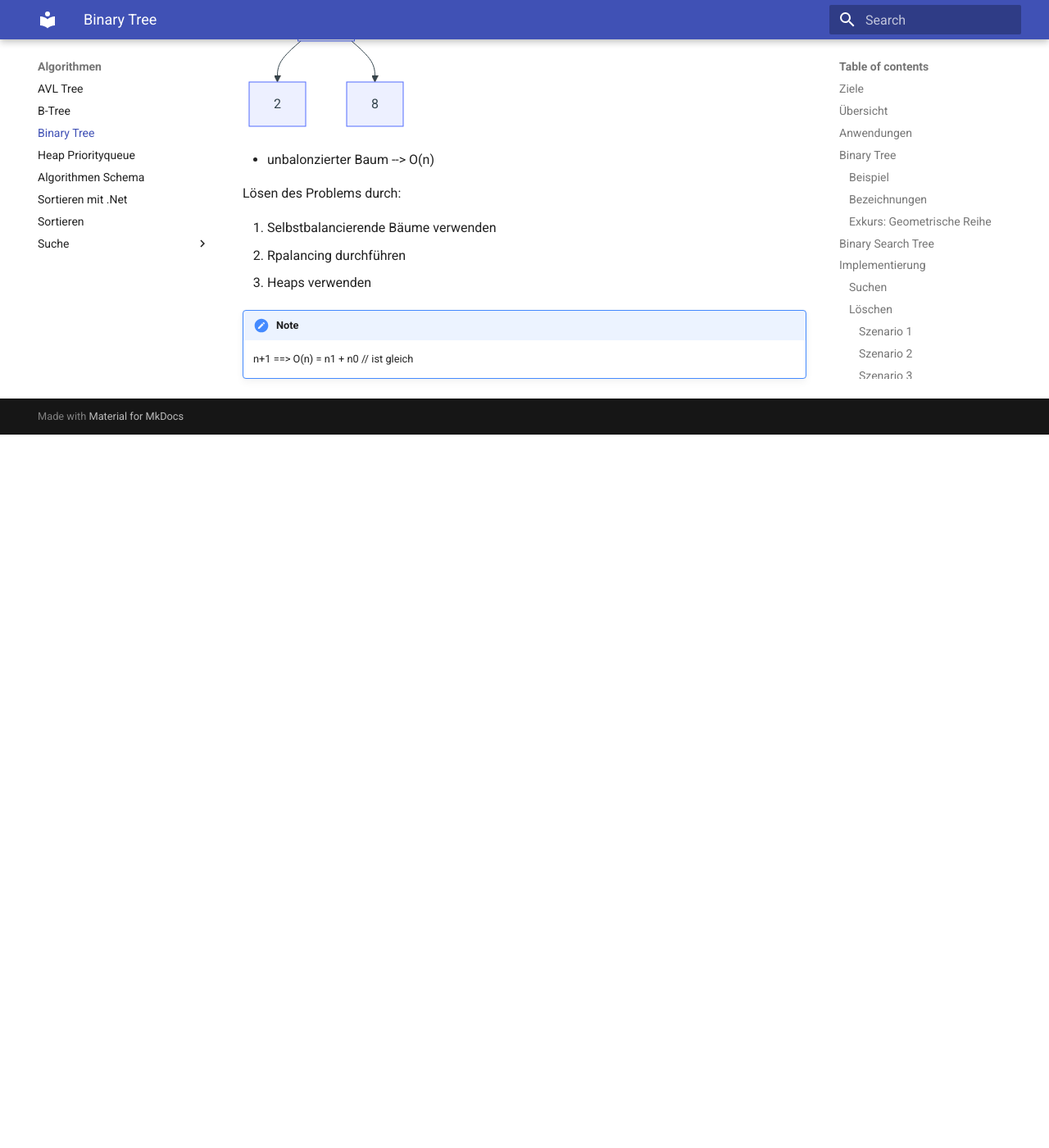
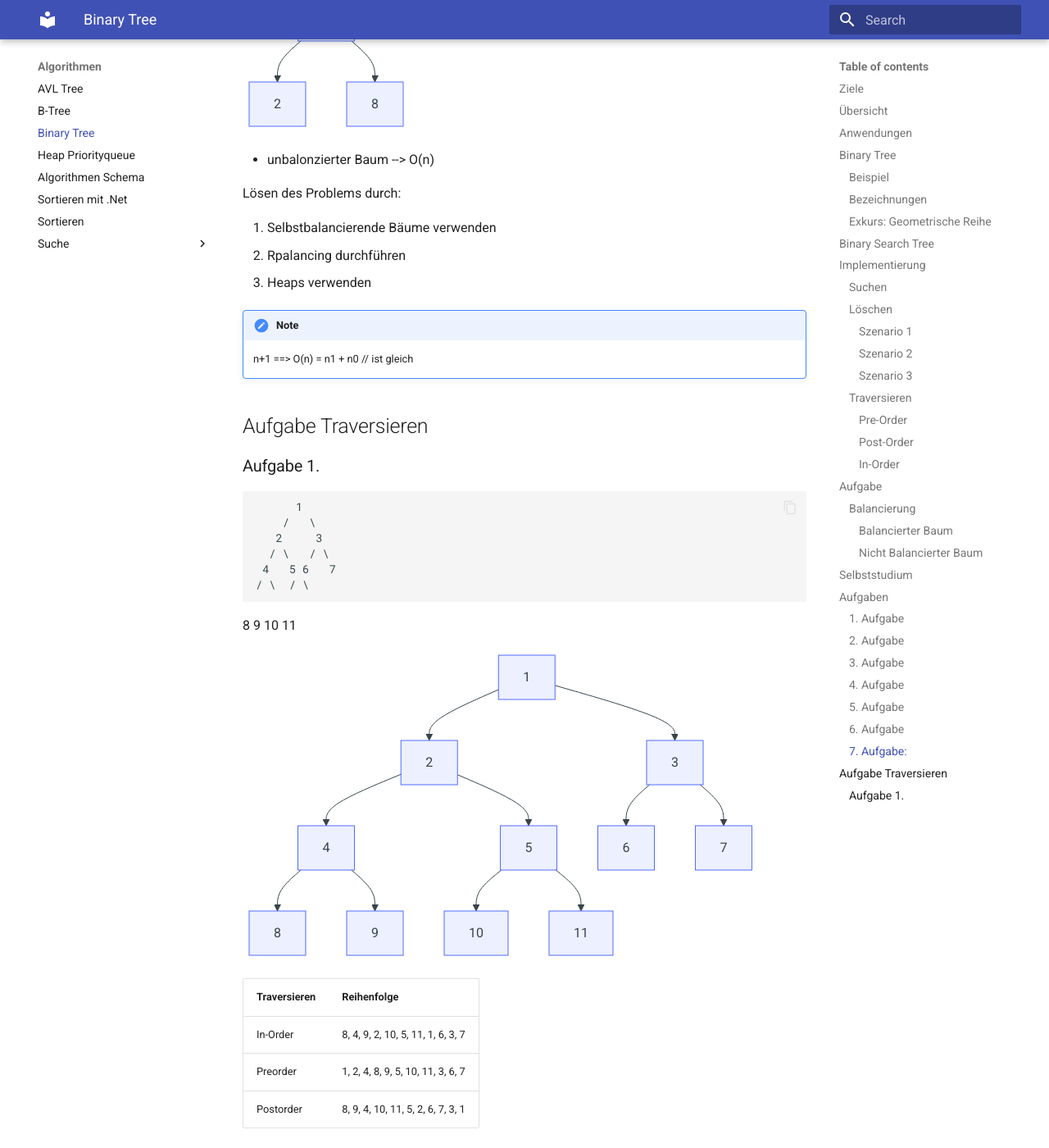
Before and after one commit to tsolenthaler/zbwAlgDs, an MkDocs documentation site: the page built from docs/algorithmen/binary-tree.md, in a window 1280 px wide and 1400 px high, scrolled down 17700 px. Shown: the whole window at 82% size. Built offline with MkDocs 1.6.1 and Material for MkDocs 9.7.7, drawn with Linux system fonts in a browser that asks for light colours; before the commit the page ends 18230 px from its top, so only the background shows below that.

Commit message:
Add traversal exercises and visualizations to binary tree documentation

````diff
--- a/docs/algorithmen/binary-tree.md
+++ b/docs/algorithmen/binary-tree.md
@@ -641,3 +641,35 @@ Lösen des Problems durch:
 !!! note
 
     n+1  ==> O(n) =  n1 + n0  // ist gleich
+
+## Aufgabe Traversieren
+
+### Aufgabe 1.
+
+          1
+        /   \
+       2     3
+      / \   / \
+     4   5 6   7
+    / \  / \
+   8  9 10 11
+
+``` mermaid
+flowchart TD
+    1 --> 2
+    1 --> 3
+    2 --> 4
+    2 --> 5
+    4 --> 8
+    4 --> 9
+    5 --> 10
+    5 --> 11
+    3 --> 6
+    3 --> 7
+```
+
+| Traversieren  | Reihenfolge                           |
+| -------       | -----                                 |
+| In-Order      | 8, 4, 9, 2, 10, 5, 11, 1, 6, 3, 7     |
+| Preorder      | 1, 2, 4, 8, 9, 5, 10, 11, 3, 6, 7     |
+| Postorder     | 8, 9, 4, 10, 11, 5, 2, 6, 7, 3, 1     |
````
